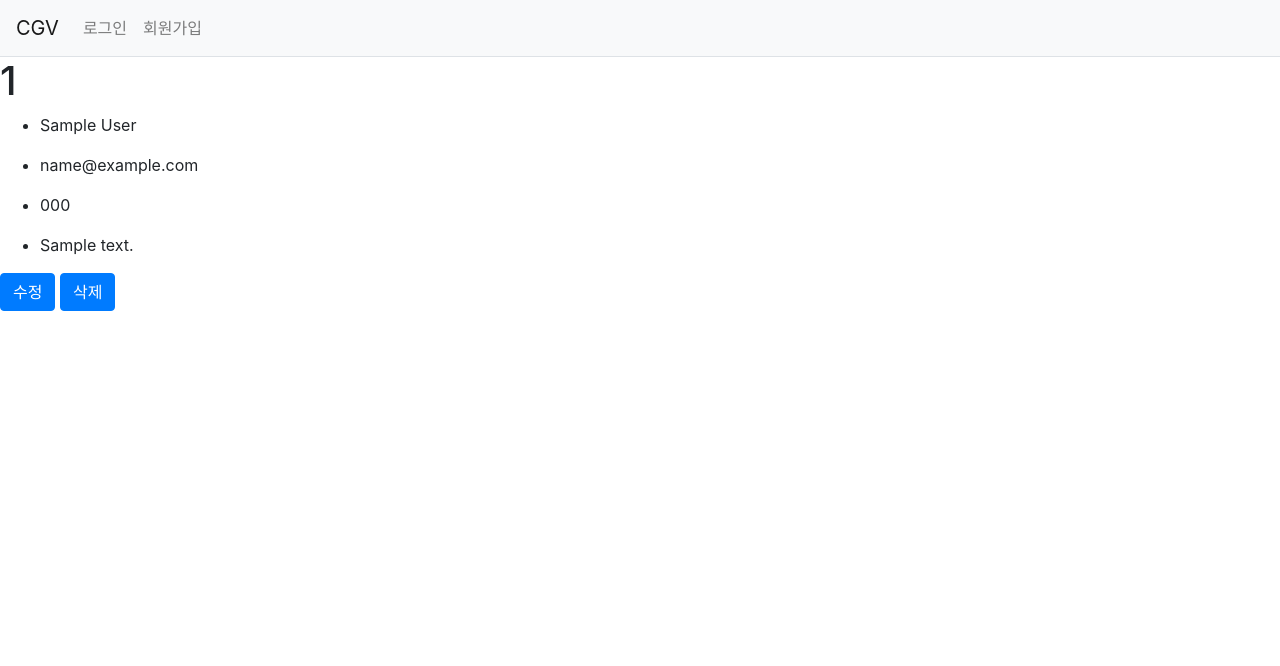
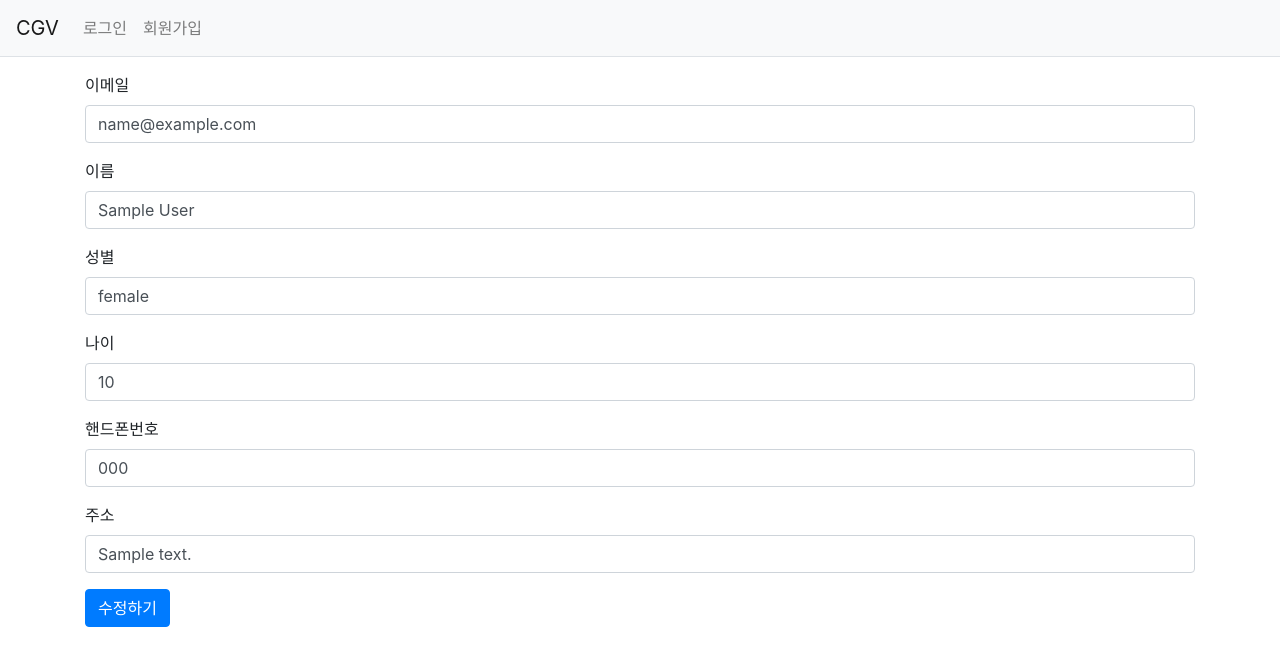
Before and after one commit to wnstjd5408/web_movie, a Django app: page /common/1/ in a window 1280 px wide. Shown: the top 666 px of the page. Run offline with Django 3.2, Linux system fonts and the light colour scheme; tables that the repository leaves empty hold one stand-in row (values such as "Sample post"); parts of the project's set-up code (start-up, migrations or seed data) failed here and were passed over; some libraries are stand-ins or nearby versions.

Commit message:
1012 회원 삭제 구현

```diff
--- a/common/urls.py
+++ b/common/urls.py
@@ -12,4 +12,5 @@ urlpatterns = [
     path('<int:user_id>/', views.info, name='info'),
     path('update/', views.update, name='update'),
     path('delete/', views.delete, name='delete'),
+    path('change_password/', views.change_password, name='change'),
 ]
--- a/common/views.py
+++ b/common/views.py
@@ -1,18 +1,39 @@
-from django.contrib.auth import authenticate, login as auth_login, logout as auth_logout
+from django.contrib import messages
+from django.contrib.auth import authenticate, login as auth_login, logout as auth_logout, update_session_auth_hash
+from django.contrib.auth.forms import PasswordChangeForm
 from django.shortcuts import render, redirect, get_object_or_404
 from .forms import SignupForm, LoginForm, CustomUserChangeForm
 from .models import User
-from .decorators import login_required
+from django.contrib.auth.decorators import login_required
+
+
+@login_required
+def change_password(request):
+    if request.method == 'POST':
+        form = PasswordChangeForm(request.user, request.POST)
+        if form.is_valid():
+            user = form.save()
+            update_session_auth_hash(request, user)
+            messages.success(request, '비밀번호가 변경되었습니다')
+            return redirect('/')
+        else:
+            messages.error(request, "에러 : 비밀번호가 변경이 안됐습니다")
+    else:
+        form = PasswordChangeForm(request.user)
+        context = {'forms': form}
+    return render(request, 'common/change_password.html', context)
 
 
 @login_required
 def delete(request):
     if request.method == 'POST':
-        request.user.delete()
-        return redirect('index')
-    return render(request, 'common/delete.html')
+        if request.user.is_authenticated:
+            request.user.delete()
+            auth_logout(request)
+    return redirect('main:index')
 
 
+@login_required
 def update(request):
     context = {}
     if request.method == 'POST':
--- a/movie/settings.py
+++ b/movie/settings.py
@@ -80,7 +80,7 @@ DATABASES = {
         'ENGINE': 'django.db.backends.mysql',
         'NAME': 'reservation',
         'USER': 'root',
-        'PASSWORD': '*****',
+        'PASSWORD': '******',
         'HOST': 'localhost',
         'PORT': '3306',
         'OPTIONS': {'charset': 'utf8mb4'},
--- /dev/null
+++ b/templates/common/change_password.html
@@ -0,0 +1,4 @@
+{% extends 'base.html' %}
+
+{% block title %}<title>비밀번호 수정</title>{% endblock %}
+{% block content %}
--- a/templates/common/info.html
+++ b/templates/common/info.html
@@ -1,15 +1,38 @@
 {% extends "base.html" %}
-{% block title %}<title>My Page</title>{% endblock %}
+{% block title %}<title>회원 가입</title>{% endblock %}
 {% block content %}
+<div class="container my-3">
+    <form method="get" class="post-form" action="{% url 'common:update' %}">
+        {% csrf_token %}
+        <!-- {% include "form_errors.html" %} -->
+        <div class="form-group">
+            <label for="email">이메일</label>
+            <span class = "form-control">{{User.email}}</span>
+        </div>
+        <div class="form-group">
+            <label for="name">이름</label>
+            <span class = "form-control">{{User.name}}</span>
+        </div>
+        <div class="form-group">
+            <label for="gender">성별</label>
+            <span class = "form-control">{{User.gender}}</span>
+        </div>
+        <div class="form-group">
+            <label for="age">나이</label>
+            <span class = "form-control">{{User.age}}</span>
+        </div>
+        <div class="form-group">
+            <label for="phone_number">핸드폰번호</label>
+            <span class = "form-control">{{User.phone_number}}</span>
 
-<h1>{{User.id}}</h1>
-<ul>
-    <li><p>{{User.name}}</p></li>
-    <li><p>{{User.email}}</p></li>
-    <li><p>{{User.phone_number}}</p></li>
-    <li><p>{{User.address}}</p></li>
-</ul>
-<a href ="{% url 'common:update' %}" type="button" class="btn btn-primary">수정</a>
-<a href = "{% url 'common:delete' %}" type="button" class="btn btn-primary">삭제</a>
+        </div>
 
-{%endblock%}
+        <div class="form-group">
+            <label for="address">주소</label>
+            <span class = "form-control">{{User.address}}</span>
+        </div>
+
+        <button type="submit" class="btn btn-primary">수정하기</button>
+    </form>
+</div>
+{% endblock %}
```
Also changed, not shown: templates/common/update.html (+8 -1 lines).
